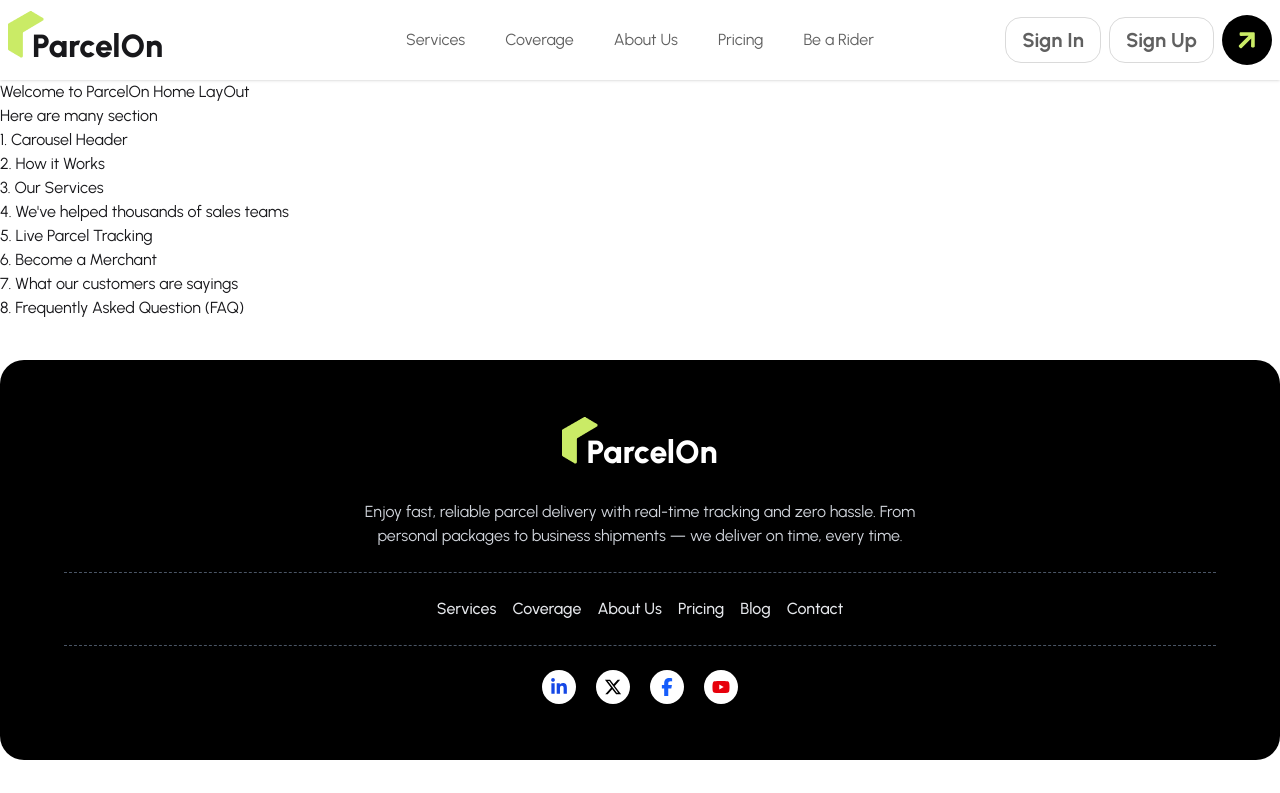
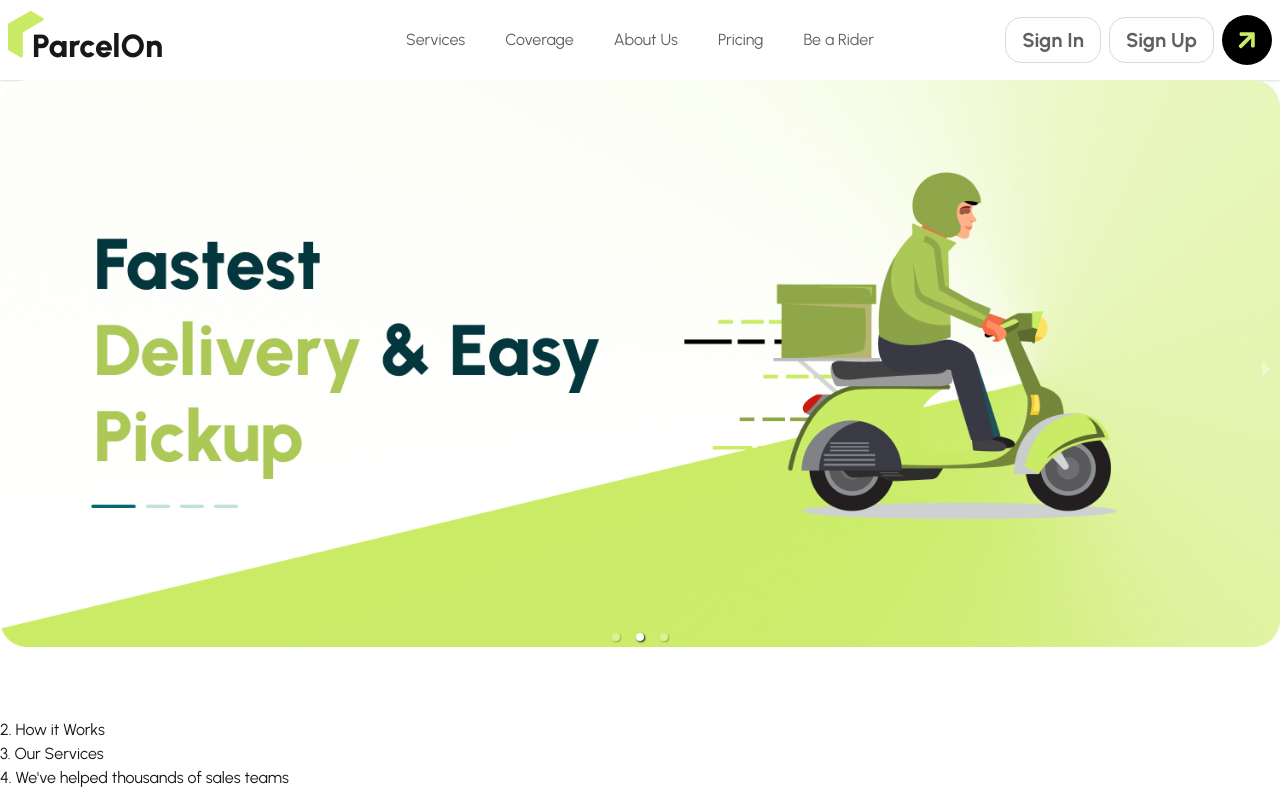
Before and after one commit to HabiburRahmanZihad/ParcelOn, a React (Vite) app: page / in a window 1280 px wide. Shown: the top 793 px of the page. Built offline with nearby package versions, Linux system fonts and the light colour scheme; no server answers.

Commit message:
added the banner using react

```diff
--- a/package.json
+++ b/package.json
@@ -24,7 +24,7 @@
     "react-helmet-async": "^2.0.5",
     "react-icons": "^5.5.0",
     "react-intersection-observer": "^9.16.0",
-    "react-multi-carousel": "^2.8.6",
+    "react-responsive-carousel": "^3.2.23",
     "react-router": "^7.5.3",
     "react-simple-typewriter": "^5.0.1",
     "recharts": "^2.15.3",
--- /dev/null
+++ b/src/Pages/Home/Banner/Banner.jsx
@@ -0,0 +1,23 @@
+import { Carousel } from 'react-responsive-carousel';
+import "react-responsive-carousel/lib/styles/carousel.min.css";
+import BannerImg1 from '../../../assets/banner/banner1.png';
+import BannerImg2 from '../../../assets/banner/banner2.png';
+import BannerImg3 from '../../../assets/banner/banner3.png';
+
+const Banner = () => {
+    return (
+        <Carousel autoPlay infiniteLoop showThumbs={false} showStatus={false} interval={3000}>
+            <div>
+                <img src={BannerImg1} />
+            </div>
+            <div>
+                <img src={BannerImg2} />
+            </div>
+            <div>
+                <img src={BannerImg3} />
+            </div>
+        </Carousel>
+    );
+};
+
+export default Banner;
--- a/src/Pages/Home/Home.jsx
+++ b/src/Pages/Home/Home.jsx
@@ -1,11 +1,11 @@
+import Banner from "./Banner/Banner";
+
 const Home = () => {
     return (
-        <div>
-            <h1>Welcome to ParcelOn Home LayOut </h1>
-            <p>Here are many section</p>
+        <div className="space-y-15">
+        <Banner></Banner>
 
             <ul>
-                <li>1. Carousel Header</li>
                 <li>2. How it Works</li>
                 <li>3. Our Services</li>
                 <li>4. We've helped thousands of sales teams</li>
```
Also changed, not shown: 1 other file (tests, documents, lock files or other folders).
